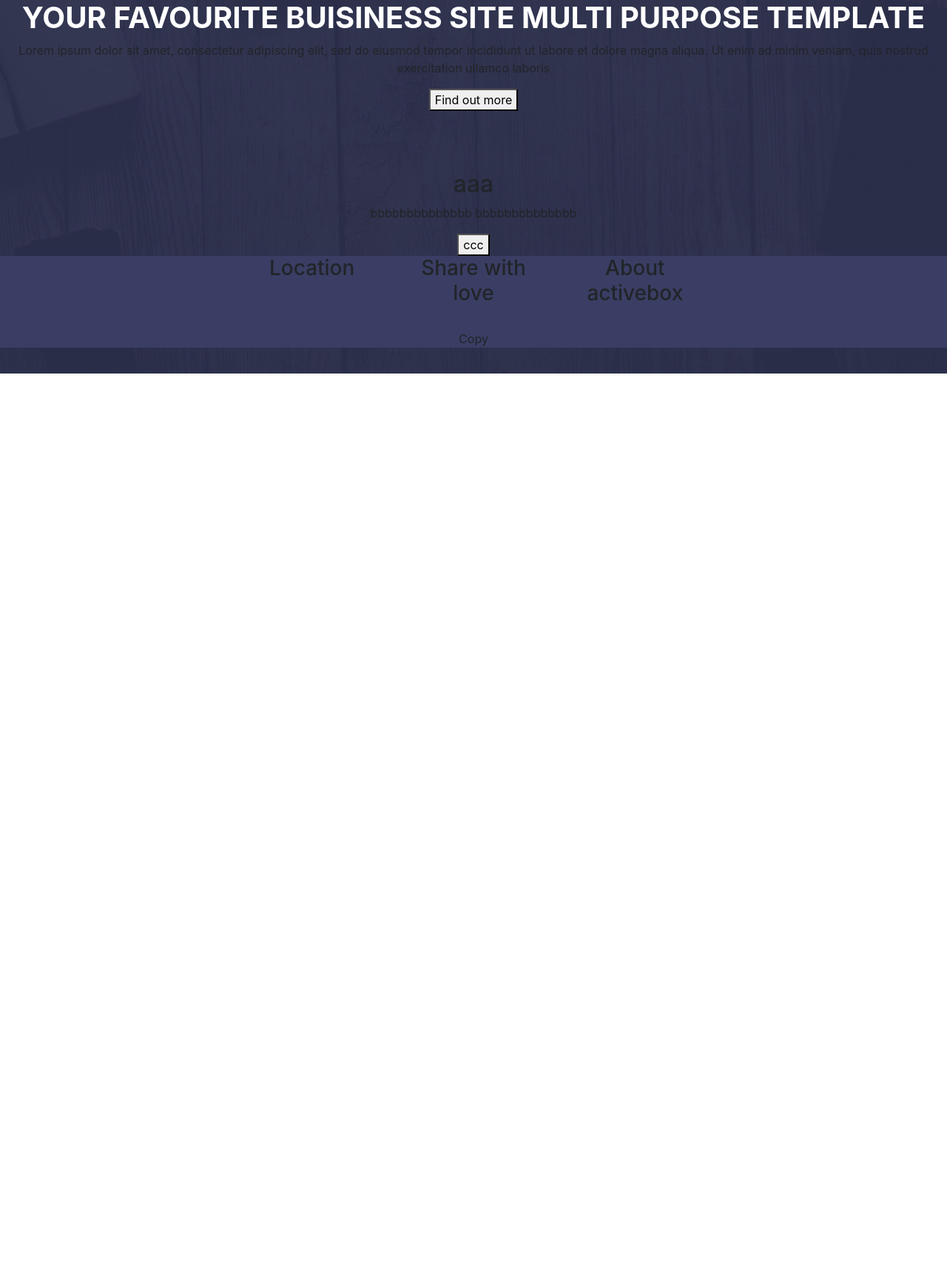
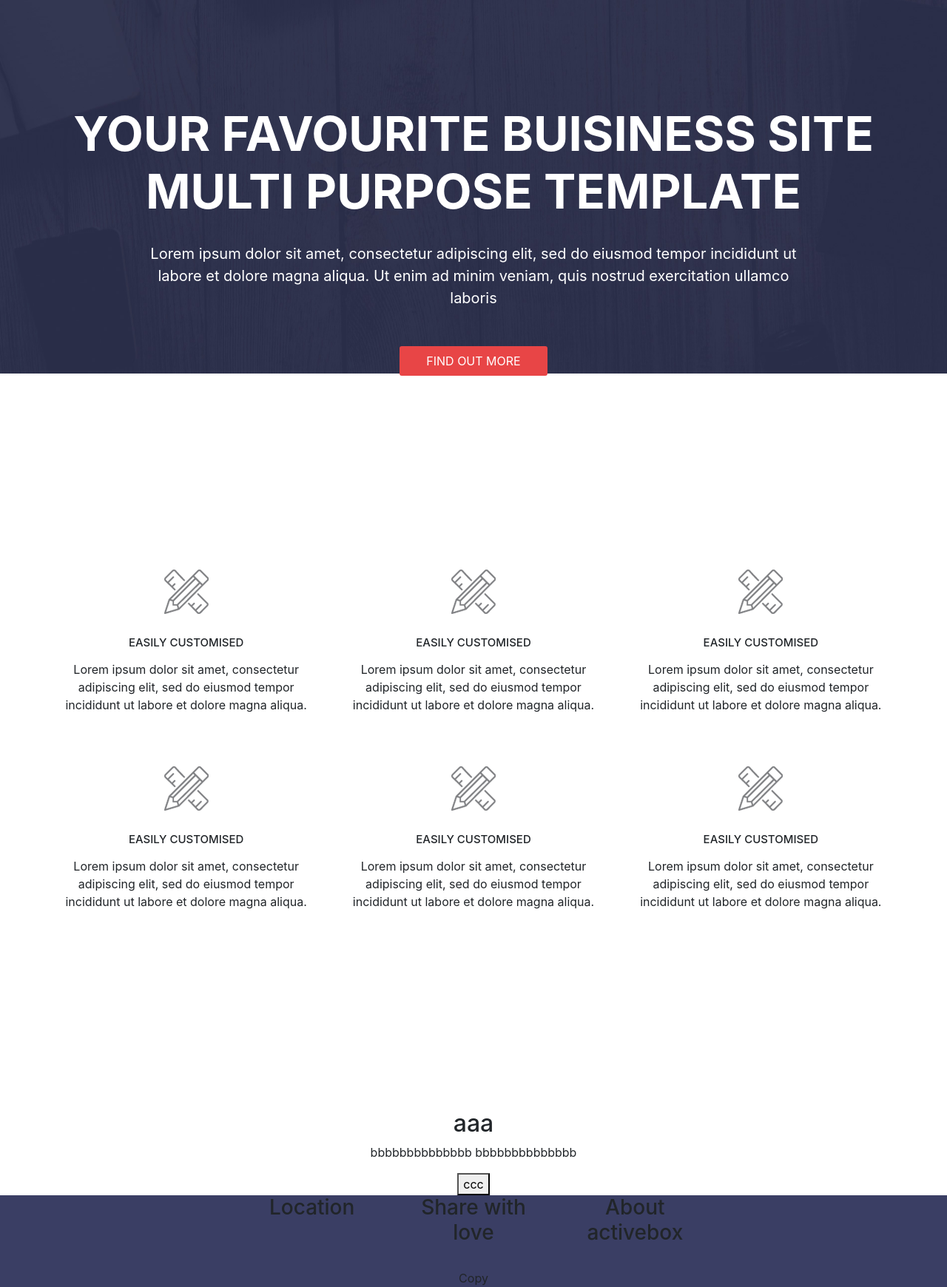
Before and after one commit to emadc/OpenDesignSchool, a PHP site: template view/home.php in a window 1280 px wide. Shown: the whole page at 74% size. Before the commit the page ends 505 px from the top, so only its background shows below. Run offline with PHP 8.4, Linux system fonts and the light colour scheme; the template is opened without the code that fills it, so the values that code supplies are empty; some libraries are stand-ins or nearby versions.

Commit message:
integrazione front-end

```diff
--- a/assets/css/style.css
+++ b/assets/css/style.css
@@ -8,7 +8,7 @@ body {
 	margin: 0;
 	background-image: url(../img/bg_top.jpg);
 	background-repeat: no-repeat;
-	background-size: cover;
+	background-size: 100%;
 }
 
 /* header menu */
@@ -18,6 +18,10 @@ header {
 	height: 100px;
 }
 
+.header_container {
+	max-width: 1235px;
+}
+
 main {
 	margin-top: 100px;
 	min-height: 470px;
@@ -25,9 +29,9 @@ main {
 
 /* nav bar */
 .navbar {
-    width: 100%;
-    height: 100%;
-    border-bottom: 1px solid #ccc;
+	width: 100%;
+	height: 100%;
+	border-bottom: 1px solid #ccc;
 }
 
 /* home */
@@ -35,12 +39,60 @@ main {
 
 }
 
+#welcame {
+	height: 650px;
+	display: table;
+}
+
+#welcame div {
+	display: table-cell;
+	color: #fff;
+}
+
 #welcame h1 {
 	text-transform: uppercase;
-	color: #fff;
 	font-weight: bold;
+	font-size: 65px;
+	max-width: 1120px;
+	margin: auto;
 }
 
-footer{
+#welcame p {
+	font-size: 20px;
+	width: 885px;
+	margin: 30px auto 50px;
+}
+
+#welcame button {
+	border: none;
+	background-color: #e84546;
+	color: #fff;
+	text-transform: uppercase;
+	width: 200px;
+	border-radius: 3px;
+	height: 40px;
+}
+
+#services {
+	background-color: #fff;
+	height: 690px;
+}
+
+#services .row {
+	max-width: 1165px;
+	margin: 120px auto;
+}
+
+#services .row div {
+	margin-bottom: 55px;
+}
+
+#services h3 {
+	margin: 30px 0 15px;
+	font-size: 15px;
+	text-transform: uppercase;
+}
+
+footer {
 	background-color: #3a3e64;
 }
--- a/view/_head.php
+++ b/view/_head.php
@@ -1,7 +1,7 @@
 <!DOCTYPE html>
 <html lang="fr">
 	<head>
-		<title>Mes Devinettes</title>
+		<title>Open Design School</title>
 		<meta charset="utf-8">
 		<meta http-equiv="X-UA-Compatible" content="IE=edge">
 		<meta name="viewport" content="width=device-width, initial-scale=1">
--- a/view/_header.php
+++ b/view/_header.php
@@ -1,6 +1,6 @@
 			<header class="row justify-content-xl-center fixed-top">
-				<div class="col-xl-9">
-					<nav class="navbar navbar-expand-lg navbar-dark bg-dark">
+				<div class="col-xl-9 header_container">
+					<nav class="navbar navbar-expand-lg navbar-dark">
 						<a class="navbar-brand" href="<?php echo HOST;?>"><img alt="" src="<?php echo HOST;?>/assets/img/logo.png"/></a>
 						<button class="navbar-toggler" type="button" data-toggle="collapse" data-target="#navbarCollapse" aria-controls="navbarCollapse" aria-expanded="false" aria-label="Toggle navigation">
 							<span class="navbar-toggler-icon"></span>
--- a/view/home.php
+++ b/view/home.php
@@ -1,15 +1,42 @@
 				<section id="welcame" class="col-12">
-					<div class="text-center">
+					<div class="text-center align-middle">
 						<h1>Your favourite buisiness site multi purpose template</h1>
 						<p>Lorem ipsum dolor sit amet, consectetur adipiscing elit, sed do eiusmod tempor incididunt ut labore et dolore magna aliqua. Ut enim ad minim veniam, quis nostrud exercitation ullamco laboris</p>
 						<button>Find out more</button>
 					</div>
 				</section>
-				<section id="services" class="col-12 ">
-					<div class="text-center">
-						<img alt="" src="" />
-						<h3></h3>
-						<p></p>
+				<section id="services" class="col-12">
+					<div class="row">
+						<div class="text-center col-xl-4 col-md-6 col-xs-12">
+							<img alt="Easily customised" src="<?php echo ASSETS;?>/img/custom.png" />
+							<h3>Easily customised</h3>
+							<p>Lorem ipsum dolor sit amet, consectetur adipiscing elit, sed do eiusmod tempor incididunt ut labore et dolore magna aliqua.</p>
+						</div>
+						<div class="text-center col-xl-4 col-md-6 col-xs-12">
+							<img alt="Easily customised" src="<?php echo ASSETS;?>/img/custom.png" />
+							<h3>Easily customised</h3>
+							<p>Lorem ipsum dolor sit amet, consectetur adipiscing elit, sed do eiusmod tempor incididunt ut labore et dolore magna aliqua.</p>
+						</div>
+						<div class="text-center col-xl-4 col-md-6 col-xs-12">
+							<img alt="Easily customised" src="<?php echo ASSETS;?>/img/custom.png" />
+							<h3>Easily customised</h3>
+							<p>Lorem ipsum dolor sit amet, consectetur adipiscing elit, sed do eiusmod tempor incididunt ut labore et dolore magna aliqua.</p>
+						</div>
+						<div class="text-center col-xl-4 col-md-6 col-xs-12">
+							<img alt="Easily customised" src="<?php echo ASSETS;?>/img/custom.png" />
+							<h3>Easily customised</h3>
+							<p>Lorem ipsum dolor sit amet, consectetur adipiscing elit, sed do eiusmod tempor incididunt ut labore et dolore magna aliqua.</p>
+						</div>
+						<div class="text-center col-xl-4 col-md-6 col-xs-12">
+							<img alt="Easily customised" src="<?php echo ASSETS;?>/img/custom.png" />
+							<h3>Easily customised</h3>
+							<p>Lorem ipsum dolor sit amet, consectetur adipiscing elit, sed do eiusmod tempor incididunt ut labore et dolore magna aliqua.</p>
+						</div>
+						<div class="text-center col-xl-4 col-md-6 col-xs-12">
+							<img alt="Easily customised" src="<?php echo ASSETS;?>/img/custom.png" />
+							<h3>Easily customised</h3>
+							<p>Lorem ipsum dolor sit amet, consectetur adipiscing elit, sed do eiusmod tempor incididunt ut labore et dolore magna aliqua.</p>
+						</div>
 					</div>
 				</section>
 				<section id="gallery_home" class="col-12">
```
Also changed, not shown: assets/img/clean.png (added), assets/img/custom.png (added), assets/img/download.png (added), assets/img/modern.png (added), assets/img/ready.png (added), assets/img/responsive.png (added).
